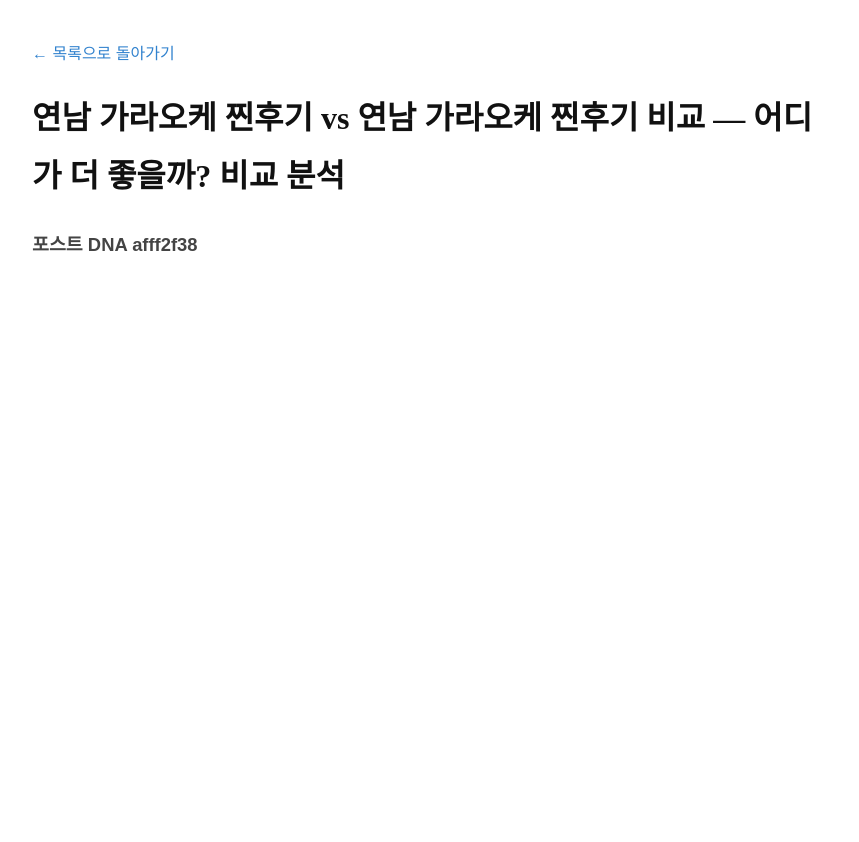
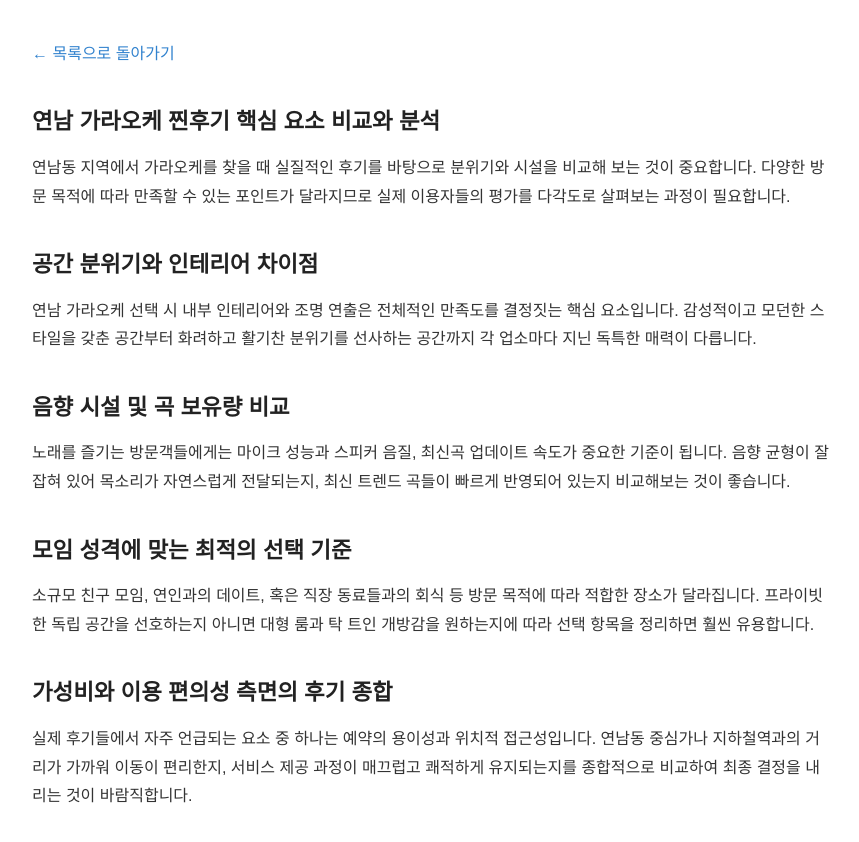
Before and after one commit to mqlwmsltm-arch/bp-t3b05-yn-karaoke-real2-1, a plain HTML site: page posts/compare-002-1s67j5c.html in a window 1280 px wide. Shown: the whole page, without its empty margins (208-1067 px from the left). Before the commit the page ends 800 px from the top, so only its background shows below. Drawn offline with Linux system fonts and the light colour scheme.

Commit message:
fix: 프롬프트 유출·한자 조각·반복 파손 제거 (1 files)

```diff
--- a/posts/compare-002-1s67j5c.html
+++ b/posts/compare-002-1s67j5c.html
@@ -22,10 +22,20 @@
     <a href="../index.html">← 목록으로 돌아가기</a>
   </header>
   <main>
-    <h1>연남 가라오케 찐후기 vs 연남 가라오케 찐후기 비교 — 어디가 더 좋을까? 비교 분석</h1>
-    <article>
-      <h3>포스트 DNA afff2f38</h3>
+<h2>연남 가라오케 찐후기 핵심 요소 비교와 분석</h2>
+<p>연남동 지역에서 가라오케를 찾을 때 실질적인 후기를 바탕으로 분위기와 시설을 비교해 보는 것이 중요합니다. 다양한 방문 목적에 따라 만족할 수 있는 포인트가 달라지므로 실제 이용자들의 평가를 다각도로 살펴보는 과정이 필요합니다.</p>
 
+<h2>공간 분위기와 인테리어 차이점</h2>
+<p>연남 가라오케 선택 시 내부 인테리어와 조명 연출은 전체적인 만족도를 결정짓는 핵심 요소입니다. 감성적이고 모던한 스타일을 갖춘 공간부터 화려하고 활기찬 분위기를 선사하는 공간까지 각 업소마다 지닌 독특한 매력이 다릅니다.</p>
+
+<h2>음향 시설 및 곡 보유량 비교</h2>
+<p>노래를 즐기는 방문객들에게는 마이크 성능과 스피커 음질, 최신곡 업데이트 속도가 중요한 기준이 됩니다. 음향 균형이 잘 잡혀 있어 목소리가 자연스럽게 전달되는지, 최신 트렌드 곡들이 빠르게 반영되어 있는지 비교해보는 것이 좋습니다.</p>
+
+<h2>모임 성격에 맞는 최적의 선택 기준</h2>
+<p>소규모 친구 모임, 연인과의 데이트, 혹은 직장 동료들과의 회식 등 방문 목적에 따라 적합한 장소가 달라집니다. 프라이빗한 독립 공간을 선호하는지 아니면 대형 룸과 탁 트인 개방감을 원하는지에 따라 선택 항목을 정리하면 훨씬 유용합니다.</p>
+
+<h2>가성비와 이용 편의성 측면의 후기 종합</h2>
+<p>실제 후기들에서 자주 언급되는 요소 중 하나는 예약의 용이성과 위치적 접근성입니다. 연남동 중심가나 지하철역과의 거리가 가까워 이동이 편리한지, 서비스 제공 과정이 매끄럽고 쾌적하게 유지되는지를 종합적으로 비교하여 최종 결정을 내리는 것이 바람직합니다.</p>
 </main>
 </body>
 </html>
```
